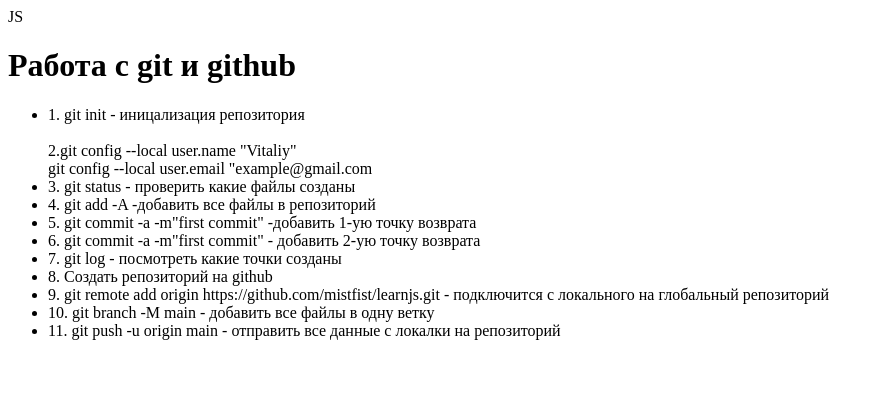
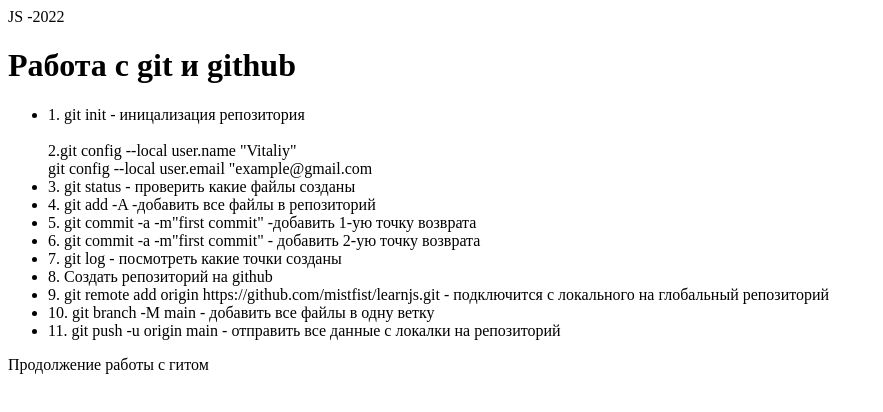
Before and after one commit to mistfist/learnJs, a plain HTML site: page index.html in a window 1280 px wide. Shown: the whole page, without its empty margins (0-883 px from the left). Drawn offline with Linux system fonts and the light colour scheme.

Commit message:
learn with gitclone

```diff
--- a/index.html
+++ b/index.html
@@ -30,7 +30,7 @@
 
     <!-- Block 1 -->
     <header>
-        JS
+        JS -2022
     </header>
 
     <div class="main">
@@ -50,7 +50,7 @@
             <li>10. git branch -M main - добавить все файлы в одну ветку</li>
             <li>11. git push -u origin main - отправить все данные с локалки на репозиторий</li>
         </Ul>
-
+ <p>Продолжение работы с гитом</p>
 
     </div>
 
```
